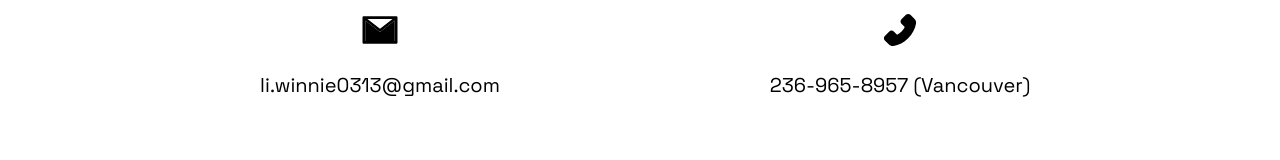
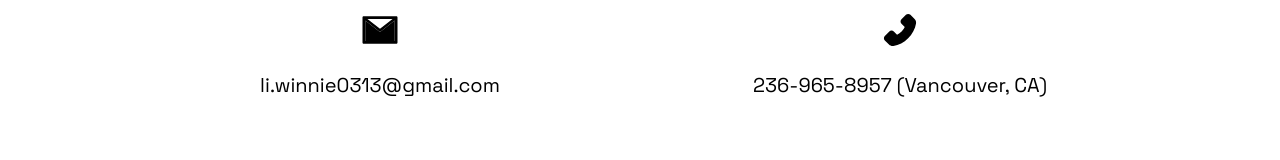
Before and after one commit to Winnie0313/portfolio, a Next.js app: page / in a window 1280 px wide. Shown: the part 3824-3984 px from the top of the page. Built offline with nearby package versions, Linux system fonts and the light colour scheme.

Commit message:
add country to the tel num

```diff
--- a/src/components/Contact/Contact.js
+++ b/src/components/Contact/Contact.js
@@ -16,7 +16,7 @@ const Contact = () => (
       </LinkColumn>
       <LinkColumn>
         <AiFillPhone size="4rem" />
-        <LinkItem href='tel:236-965-8957'>236-965-8957 (Vancouver)</LinkItem>
+        <LinkItem href='tel:236-965-8957'>236-965-8957 (Vancouver, CA)</LinkItem>
       </LinkColumn>
     </LinkList>
   </Section>
--- a/src/components/Header/Header.js
+++ b/src/components/Header/Header.js
@@ -39,7 +39,7 @@ const Header = () =>  {
   return (
     <Container>
     <Div1>
-      <Link href="#home">
+      <Link href="/">
         <NavLink style={{ display: "flex", alignItems: "center"}}>
           <GiInfinity size="3rem" /> <span>WINNIE</span>
         </NavLink>
--- a/src/components/Hero/Hero.js
+++ b/src/components/Hero/Hero.js
@@ -5,7 +5,7 @@ import Button from '../../styles/GlobalComponents/Button';
 import { LeftSection, Img, Intro } from './HeroStyles';
 
 const Hero = (props) => (
-  <Section row nopadding id="home">
+  <Section row nopadding>
     <LeftSection>
       <Intro>
         <Img src="/images/profilePic.png"/>
```
